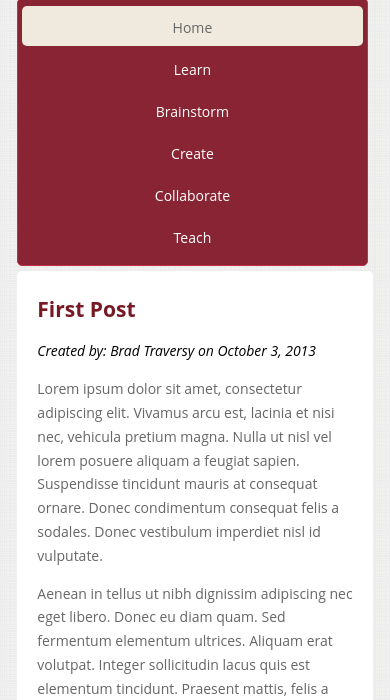
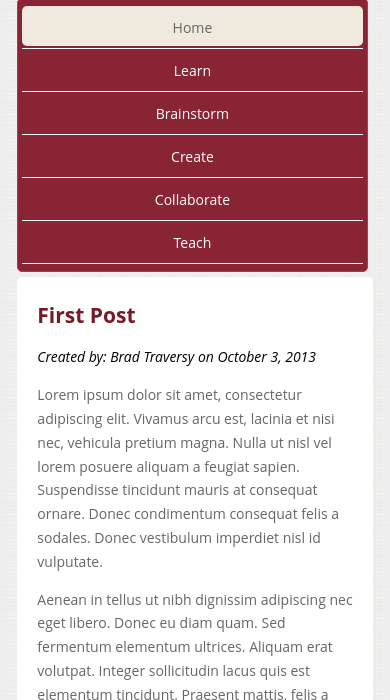
Before and after one commit to Gniewogniew/Poland---Block-25-Responsive-Web-Development---Part-1, a plain HTML site: page index.html in a window 390 px wide. Shown: the part 144-844 px from the top of the page. Drawn offline with Linux system fonts and the light colour scheme.

Commit message:
Update style.css

```diff
--- a/css/style.css
+++ b/css/style.css
@@ -219,6 +219,7 @@ footer p{
 		display: block;
 		margin-right: 0;
 		width: 100%;
+		border-bottom: 1px solid #ffffff;
 	}
 	.main-header .main-nav li a{
 		margin-bottom: 2px;
```
